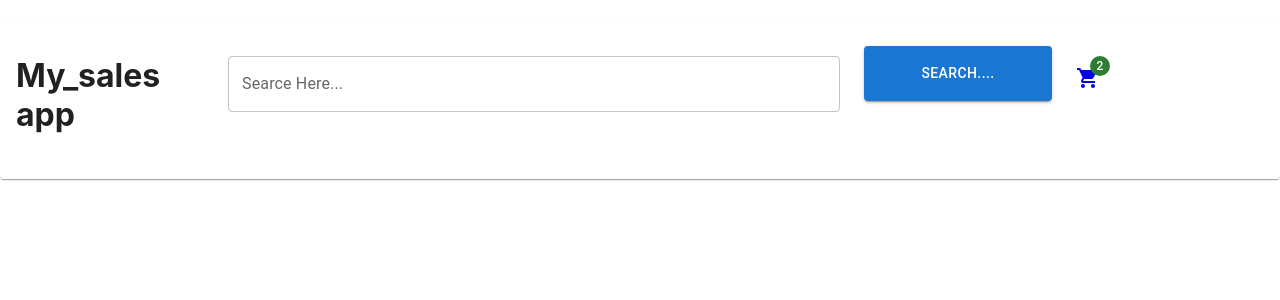
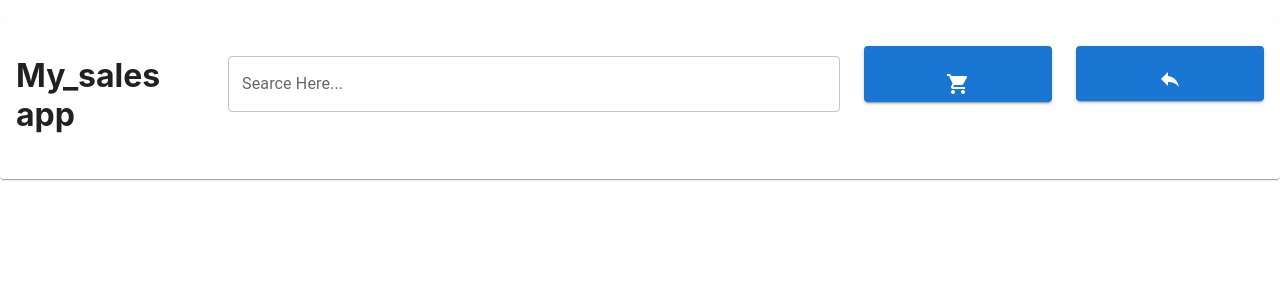
Before and after one commit to ziyaoddinshaikh95/salesappredux, a React (Create React App) app: page /card in a window 1280 px wide. Shown: the top 300 px of the page. Built offline with nearby package versions, Linux system fonts and the light colour scheme.

Commit message:
compleate

```diff
--- a/src/componets/A-Navigation/Nav.jsx
+++ b/src/componets/A-Navigation/Nav.jsx
@@ -1,12 +1,18 @@
 import { Badge, Button, Grid, TextField } from "@mui/material";
 import React from "react";
 import { Link } from "react-router-dom";
-import ShoppingCartIcon from "@mui/icons-material/ShoppingCart";
+import ShoppingCartOutlinedIcon from "@mui/icons-material/ShoppingCart";
 import { useSelector } from "react-redux";
+import ReplyIcon from "@mui/icons-material/Reply";
+import { useNavigate } from "react-router-dom";
 
 const Nav = () => {
+  const navigate = useNavigate();
   const selectdata = useSelector((state) => state.commonReducers.cart.length);
   console.log("length", selectdata);
+  const handleback = () => {
+    navigate("/");
+  };
   return (
     <Grid container spacing={3}>
       <Grid item xs={2}>
@@ -15,18 +21,25 @@ const Nav = () => {
       <Grid item xs={6}>
         <TextField variant="outlined" fullWidth label="Searce Here..." />
       </Grid>
+
       <Grid item xs={2}>
-        <Button fullWidth sx={{ height: 55 }} variant="contained">
-          Search....
-        </Button>
+        <Link to="card">
+          <Button variant="contained" fullWidth>
+            <Badge color="success" badgeContent={selectdata}>
+              <ShoppingCartOutlinedIcon />
+            </Badge>
+          </Button>
+        </Link>
       </Grid>
       <Grid item xs={2}>
-        <Link to="card">
-          <Badge badgeContent={2} color="success">
-            <ShoppingCartIcon />
-          </Badge>
-          {/* <Button variant="contained"> showcard</Button> */}
-        </Link>
+        <Button
+          fullWidth
+          sx={{ height: 55 }}
+          variant="contained"
+          onClick={handleback}
+        >
+          <ReplyIcon />
+        </Button>
       </Grid>
     </Grid>
   );
--- a/src/componets/B-Product/Cart.jsx
+++ b/src/componets/B-Product/Cart.jsx
@@ -1,10 +1,18 @@
 import { Badge, Button, Card, CardContent, Grid, Rating } from "@mui/material";
 import React from "react";
-import { useSelector } from "react-redux";
+import { useSelector, useDispatch } from "react-redux";
 
 const Cart = () => {
+  const dispatch = useDispatch();
   const selectdata = useSelector((state) => state.commonReducers.cart);
   console.log("selectdata", selectdata);
+  const handleDelete = (item) => {
+    console.log("deleteitem", item);
+    const type = "REMOVE";
+    const payload = item;
+    const action = { type, payload };
+    dispatch(action);
+  };
   return (
     <Grid container spacing={3}>
       <Grid item xs={12}>
@@ -22,7 +30,12 @@ const Cart = () => {
                   <Button sx={{ margin: "5px" }} variant="contained">
                     ADD-To-CART
                   </Button>
-                  <Button variant="contained">BUY</Button>
+                  <Button
+                    variant="contained"
+                    onClick={() => handleDelete(item)}
+                  >
+                    Remove
+                  </Button>
                 </CardContent>
               </Card>
             </Grid>
--- a/src/componets/B-Product/ProductItem.jsx
+++ b/src/componets/B-Product/ProductItem.jsx
@@ -2,7 +2,7 @@ import { Badge, Button, Card, CardContent, Grid, Rating } from "@mui/material";
 import React from "react";
 import { useDispatch } from "react-redux";
 
-const ProductItem = ({ item }) => {
+const ProductItem = ({ item, index }) => {
   const dispatch = useDispatch();
   console.log("item", item);
   const addtocat = (item) => {
@@ -12,6 +12,14 @@ const ProductItem = ({ item }) => {
     const action = { type, payload };
     dispatch(action);
   };
+  const handleDelete = (item) => {
+    console.log("deleteitem", item);
+    const type = "REMOVE";
+    const payload = item;
+    const action = { type, payload };
+    dispatch(action);
+  };
+
   return (
     <Grid item xs={3} textAlign={"center"}>
       <Card>
@@ -29,7 +37,9 @@ const ProductItem = ({ item }) => {
           >
             ADD-To-CART
           </Button>
-          <Button variant="contained">BUY</Button>
+          <Button variant="contained" onClick={() => handleDelete(item)}>
+            REMOVE
+          </Button>
         </CardContent>
       </Card>
     </Grid>
--- a/src/componets/R-Reducer/commonReducers.js
+++ b/src/componets/R-Reducer/commonReducers.js
@@ -8,5 +8,10 @@ export const commonReducers = (state = { product: [], cart: [] }, action) => {
       cart: [...state.cart, action.payload],
     };
   }
+  if (action.type == "REMOVE") {
+    const filtered = state.cart.filter((item) => item !== action.payload);
+    return { ...state, cart: filtered };
+  }
+
   return state;
 };
```
